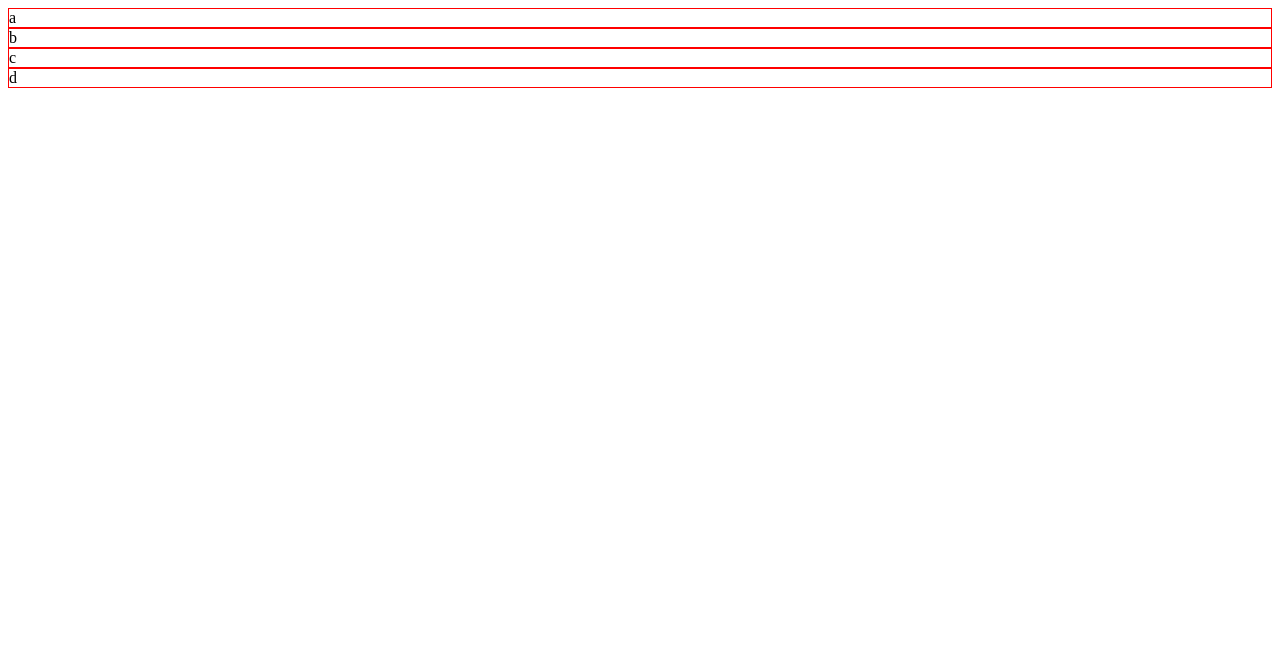
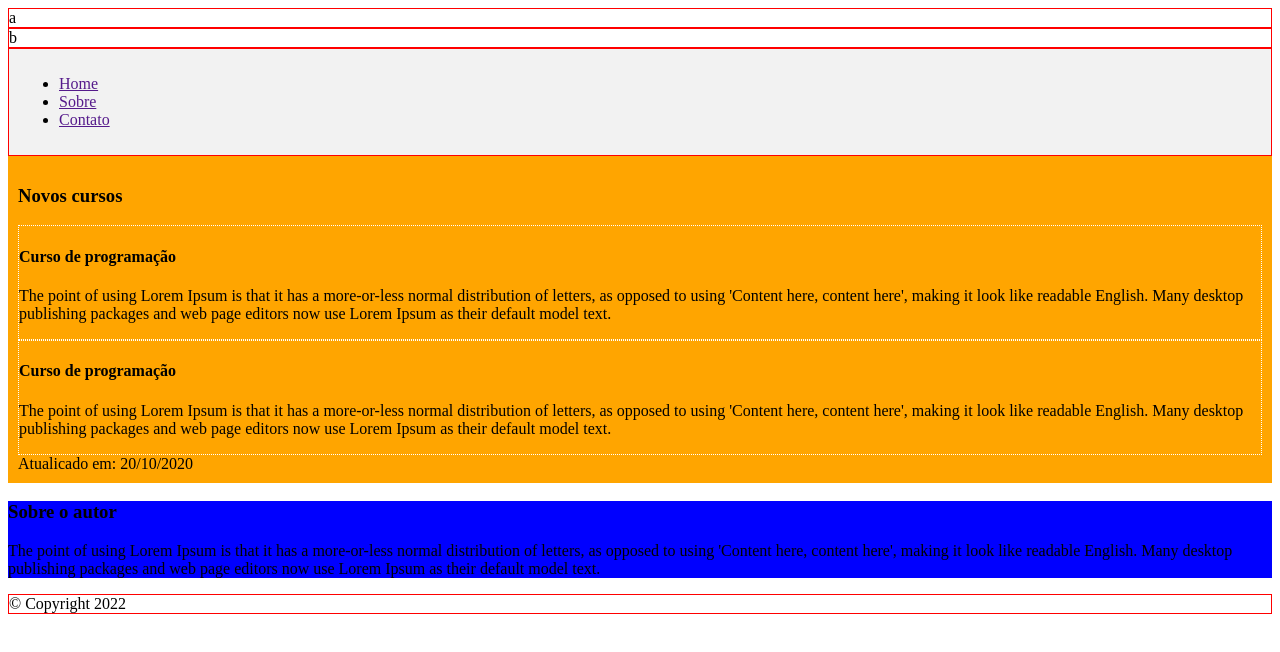
Before and after one commit to AndeGrotto/Desenvolvimento-Web---Projetos, a plain HTML site: page 18- Novas tags html 5 Header, Nav e Footer/index.html in a window 1280 px wide. Drawn offline with Linux system fonts and the light colour scheme.

Commit message:
Novas tags html 5 Article, Section, Aside e time

```diff
--- a/18- Novas tags html 5 Header, Nav e Footer/css/style.css
+++ b/18- Novas tags html 5 Header, Nav e Footer/css/style.css
@@ -8,9 +8,24 @@ main {
 
 nav {
     border: 1px solid red;
+    background: #f2f2f2;
+    padding: 10px;
 }
 
 
 footer {
     border: 1px solid red;
 }
+
+article {
+    background: orange;
+    padding: 10px;
+}
+
+section {
+    border: 1px dotted #fff;
+}
+
+aside {
+    background: blue;
+}
--- a/18- Novas tags html 5 Header, Nav e Footer/index.html
+++ b/18- Novas tags html 5 Header, Nav e Footer/index.html
@@ -13,8 +13,45 @@
 
     <header>a</header>
     <main>b</main>
-    <nav>c</nav>
-    <footer>d</footer>
+    <nav>
+        <ul>
+            <li><a href="">Home</a></li>
+            <li><a href="">Sobre</a></li>
+            <li><a href="">Contato</a></li>
+        </ul>
+    </nav>
+
+    <article> <!-- Para blog, uma postagem, para empresa seria as informações dela própria -->
+        <h3>Novos cursos</h3>
+        <section>
+
+            <h4>Curso de programação</h4>
+            <p>The point of using Lorem Ipsum is that it has a more-or-less normal distribution of letters, as opposed
+                to using 'Content here, content here', making it look like readable English. Many desktop publishing
+                packages and web page editors now use Lorem Ipsum as their default model text.</p>
+        </section> <!-- Sessão usada para dividir dois  temas, tendo praticamente a mesma funcionalidade que uma DIV-->
+
+        <section>
+
+            <h4>Curso de programação</h4>
+            <p>The point of using Lorem Ipsum is that it has a more-or-less normal distribution of letters, as opposed
+                to using 'Content here, content here', making it look like readable English. Many desktop publishing
+                packages and web page editors now use Lorem Ipsum as their default model text.</p>
+        </section> <!--  -->
+
+        <span>
+            Atualicado em: <time>20/10/2020</time>
+        </span>
+    </article>
+
+    <aside> <!-- Ao lado, para uso lateral-->
+        <h3>Sobre o autor</h3>
+        <p>The point of using Lorem Ipsum is that it has a more-or-less normal distribution of letters, as opposed
+            to using 'Content here, content here', making it look like readable English. Many desktop publishing
+            packages and web page editors now use Lorem Ipsum as their default model text.</p>
+    </aside>
+
+    <footer>&copy; Copyright 2022</footer>
 
 </body>
 
--- /dev/null
+++ b/19- Novas tags html 5 Article, Section, Aside e time/css/style.css
@@ -0,0 +1,16 @@
+header {
+    border: 1px solid red;
+}
+
+main {
+    border: 1px solid red;
+}
+
+nav {
+    border: 1px solid red;
+}
+
+
+footer {
+    border: 1px solid red;
+}
```
Also changed, not shown: 19- Novas tags html 5 Article, Section, Aside e time/index.html (added, +21 -0 lines).
